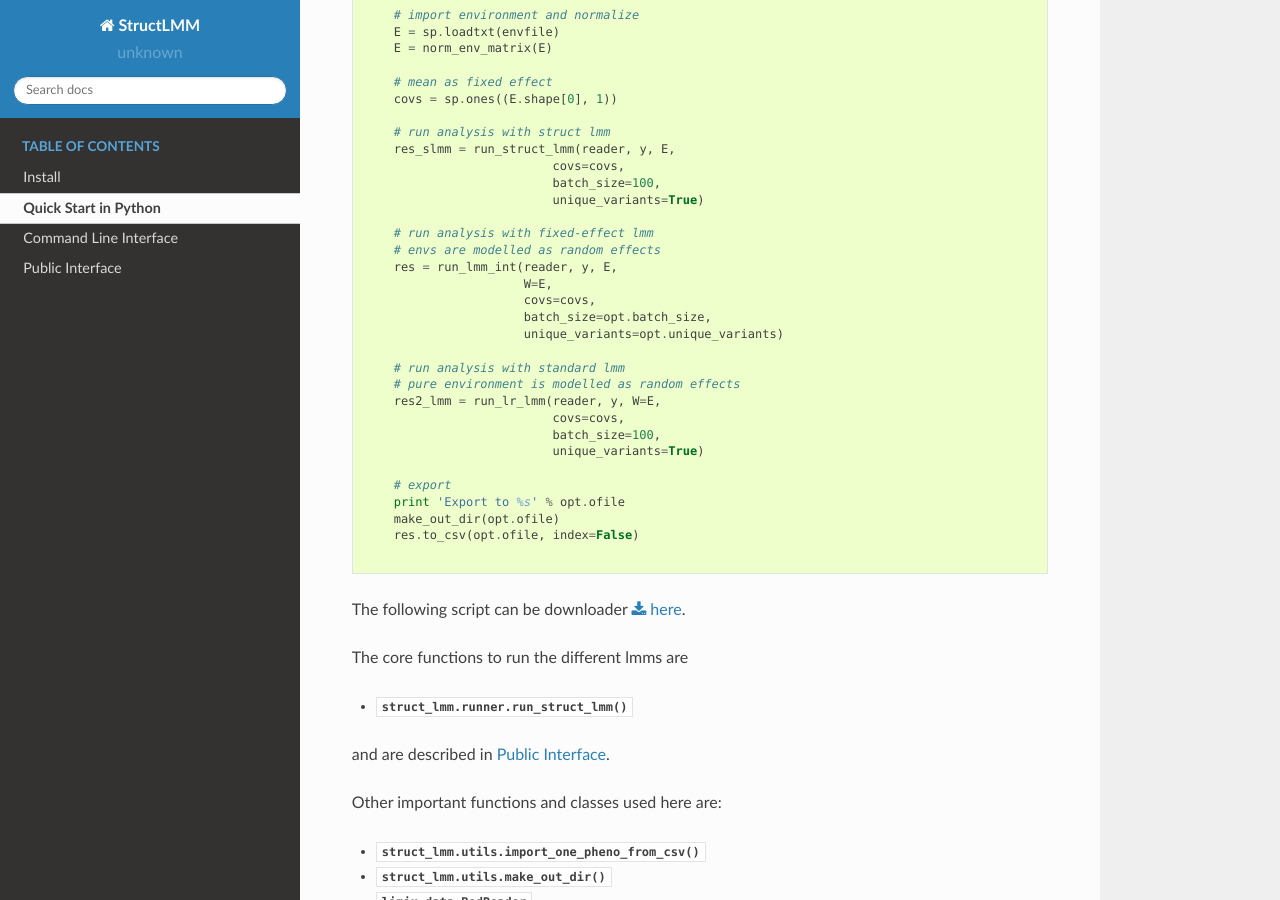
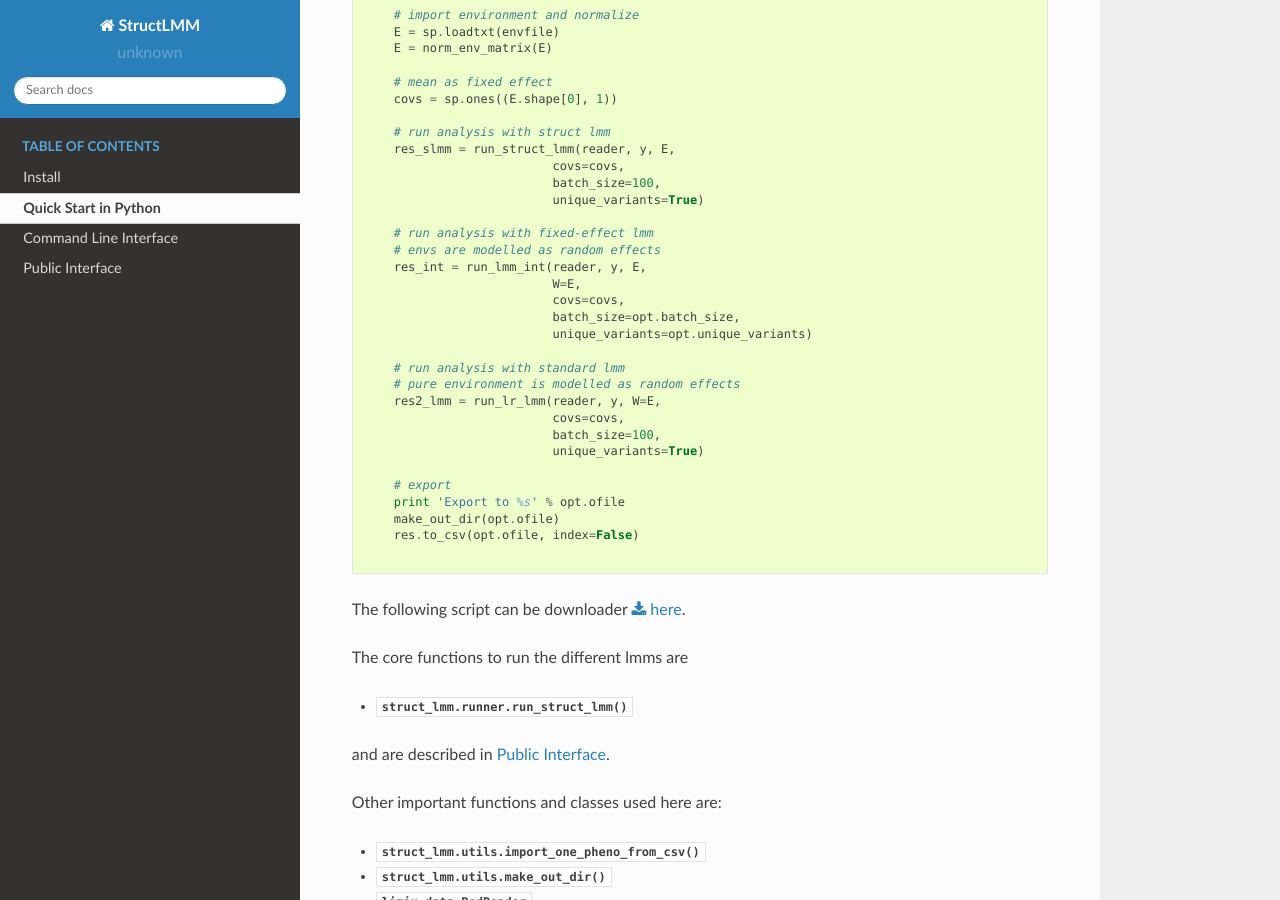
Before and after one commit to limix/struct-lmm, a Sphinx documentation site: the page built from doc/python.rst, in a window 1280 px wide and 900 px high, scrolled down 1020 px. Built offline with Sphinx 7.4.7 and the Read the Docs theme 2.0.0, drawn with Linux system fonts in a browser that asks for light colours.

Commit message:
fix tutorial

```diff
--- a/doc/example.py
+++ b/doc/example.py
@@ -46,11 +46,11 @@ if __name__=='__main__':
 
     # run analysis with fixed-effect lmm
     # envs are modelled as random effects
-    res = run_lmm_int(reader, y, E,
-                      W=E,
-                      covs=covs,
-                      batch_size=opt.batch_size,
-                      unique_variants=opt.unique_variants)
+    res_int = run_lmm_int(reader, y, E,
+                          W=E,
+                          covs=covs,
+                          batch_size=opt.batch_size,
+                          unique_variants=opt.unique_variants)
 
     # run analysis with standard lmm
     # pure environment is modelled as random effects
--- a/doc/public.rst
+++ b/doc/public.rst
@@ -7,10 +7,14 @@ Public Interface
 - :ref:`wrapper_lmm_ref`
 
   - :func:`.run_struct_lmm`
+  - :func:`.run_lmm_int`
+  - :func:`.run_lmm`
 
 - :ref:`lmm_class_ref`
 
   - :class:`.StructLMM`
+  - :class:`.LMMCore`
+  - :class:`.LMM`
 
 - :ref:`interpretation_ref`
 
@@ -46,7 +50,7 @@ Tools for interpretation
 .. automodule:: struct_lmm.interpretation
   :members:
 
-.. _ utils_ref:
+.. _utils_ref:
 
 Utils
 ^^^^^
```
Also changed, not shown: 1 other file.
